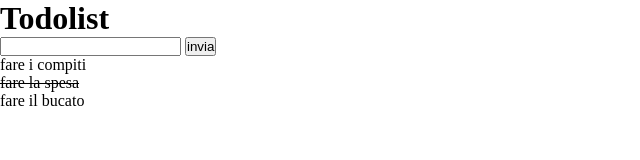
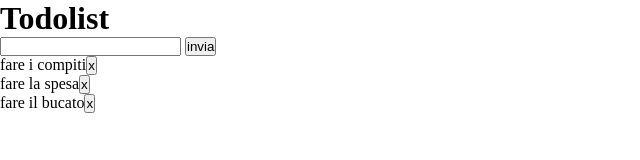
Before and after one commit to NicoloCammarata/vue-todolist, a plain HTML site: page index.html in a window 1280 px wide. Shown: the full height of the page, 0-640 px from the left. Drawn offline with nearby package versions, Linux system fonts and the light colour scheme.

Commit message:
milestone2

```diff
--- a/index.html
+++ b/index.html
@@ -13,11 +13,11 @@
     </header>
     <div id="app">
 
-        <input type="text"> <button >invia</button>
+        <input type="text" > <button >invia</button>
         <ul >
 
-            <li :class="addToList(index)" v-for="(signleWork, i) in work">
-                {{ signleWork.compiti }}
+            <li  v-for="(signleWork, i) in work">
+                {{ signleWork.compiti }}<button @click="removeToList(i)">x</button>
             </li>
 
         </ul>
```
